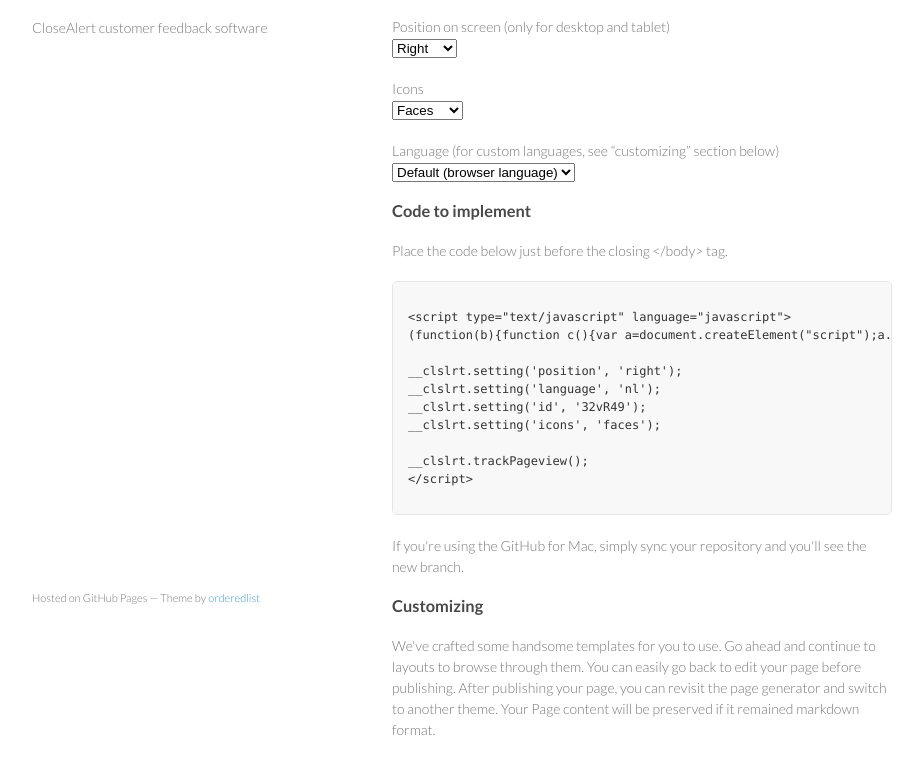
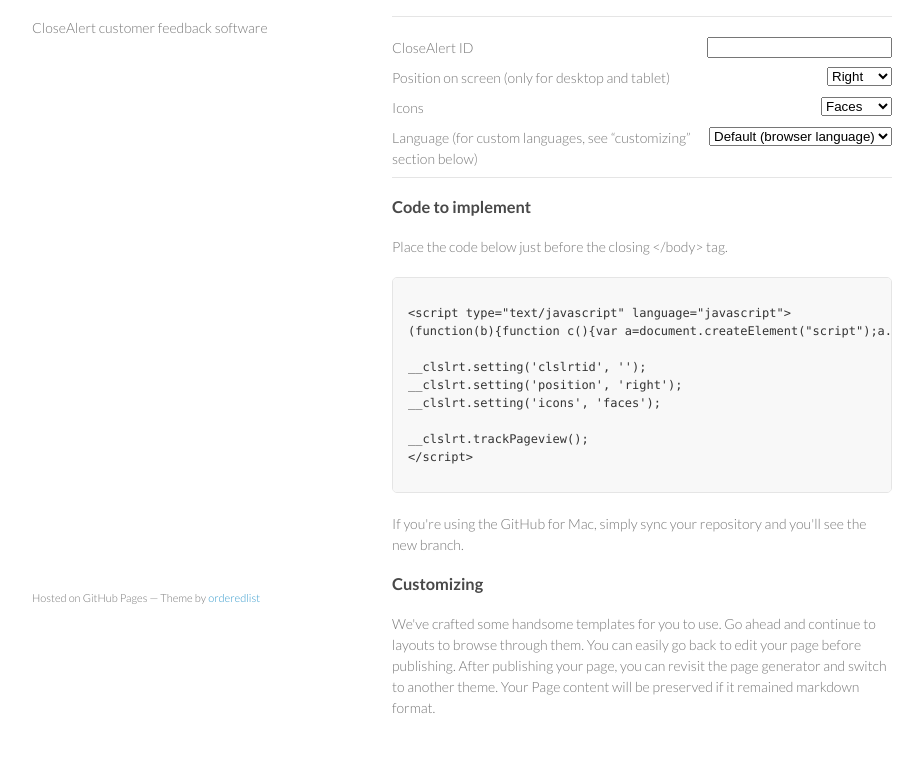
Before and after one commit to closealert/closealert.github.io, a plain HTML site: page web/index.html in a window 1280 px wide. Shown: the part 123-896 px from the top of the page, without its empty margins (178-1101 px from the left). Drawn offline with nearby package versions, Linux system fonts and the light colour scheme.

Commit message:
Added generator

```diff
--- a/javascripts/docs.js
+++ b/javascripts/docs.js
@@ -0,0 +1,32 @@
+(function($) {
+  var id = 'YOUR_ID';
+  $(document).ready(function() {
+
+    // Read id from hash
+    if(document.location.hash && document.location.hash.indexOf('id=')!==-1) {
+      id = document.location.hash.split('id=')[1];
+      $('#setting-clslrtid').val(id);
+    }
+
+    function updateSetting(settingInputElementId, value) {
+      if(typeof value=='undefined') {
+        value = $('#'+settingInputElementId).val();
+      }
+
+      $('#'+settingInputElementId+'-output').show();
+      if(value!=='default')
+        $('#'+settingInputElementId+'-output').html("\n__clslrt.setting('"+settingInputElementId.replace('setting-','')+"', '"+value+"');");
+      else
+        $('#'+settingInputElementId+'-output').hide();
+    }
+
+    $('form#customize :input').on('change', function() {
+      updateSetting($(this).attr('id'), $(this).val());
+    });
+
+    updateSetting('setting-clslrtid');
+    updateSetting('setting-icons');
+    updateSetting('setting-lang');
+    updateSetting('setting-position');
+  });
+})(jQuery);
--- a/stylesheets/docs.css
+++ b/stylesheets/docs.css
@@ -0,0 +1,9 @@
+label {
+	display: block;
+	height: 30px;
+}
+label input,
+label select {
+	display: block;
+	float: right;
+}
--- a/web/index.html
+++ b/web/index.html
@@ -31,31 +31,44 @@
 
           <h3>Settings</h3>
 
-            <form>
+          <p>
 
-            <p><label>Position on screen (only for desktop and tablet)<br/ >
+            <hr />
+            <form id="customize">
+
+            <label>
+              <input type="text" id="setting-clslrtid">
+              CloseAlert ID
+            </label>
+
+            <label>
               <select id="setting-position">
-                <option>Right</option>
-                <option>Bottom</option>
+                <option value="right">Right</option>
+                <option value="bottom">Bottom</option>
               </select>
-            </label></p>
+              Position on screen (only for desktop and tablet)
+            </label>
 
-            <p><label>Icons<br />
-              <select id="setting-icon">
-                <option>Faces</option>
-                <option>Thumbs</option>
+            <label>
+              <select id="setting-icons">
+                <option value="faces">Faces</option>
+                <option value="thumbs">Thumbs</option>
               </select>
-            </label></p>
+              Icons
+            </label>
 
-            <p><label>Language (for custom languages, see <q>customizing</q> section below)<br />
+            <label>
               <select id="setting-lang">
-                <option>Default (browser language)</option>
-                <option>Dutch</option>
-                <option>English</option>
+                <option value="default">Default (browser language)</option>
+                <option value="nl">Dutch</option>
+                <option value="en">English</option>
               </select>
-            </label></p>
+              Language (for custom languages, see <q>customizing</q> section below)
+            </label>
 
             </form>
+          </p>
+          <hr />
 
           <h3>Code to implement</h3>
           <p>Place the code below just before the closing &lt;/body&gt; tag.</p>
@@ -63,11 +76,7 @@
           <pre><code>
 &lt;script type="text/javascript" language="javascript"&gt;
 (function(b){function c(){var a=document.createElement("script");a.type="text/javascript";a.async=!0;a.src=("https:"==b.location.protocol?"https:":"http:")+"//static.closealert.com/s/ws/v2/ca.js";document.getElementsByTagName("body")[0].appendChild(a)}var a={q:[],c:function(b){return function(){a.q.push([b,arguments])}}};a.setting=a.c("setting");a.feedbackParam=a.c("feedbackParam");a.trackPageview=a.c("trackPageview");a.locale=a.c("locale");b.__clslrt=a;b.attachEvent?b.attachEvent("onload",c):b.addEventListener("load",c,!1)})(window);
-
-__clslrt.setting('position', 'right');
-__clslrt.setting('language', 'nl');
-__clslrt.setting('id', '32vR49');
-__clslrt.setting('icons', 'faces');
+<span id="setting-clslrtid-output">__clslrt.setting('id', '32vR49');</span><span id="setting-position-output">__clslrt.setting('position', 'right');</span><span id="setting-lang-output">__clslrt.setting('language', 'nl');</span><span id="setting-icons-output">__clslrt.setting('icons', 'faces');</span>
 
 __clslrt.trackPageview();
 &lt;/script&gt;
```
